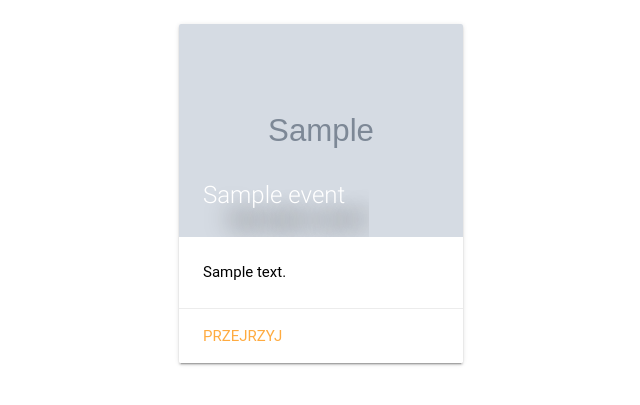
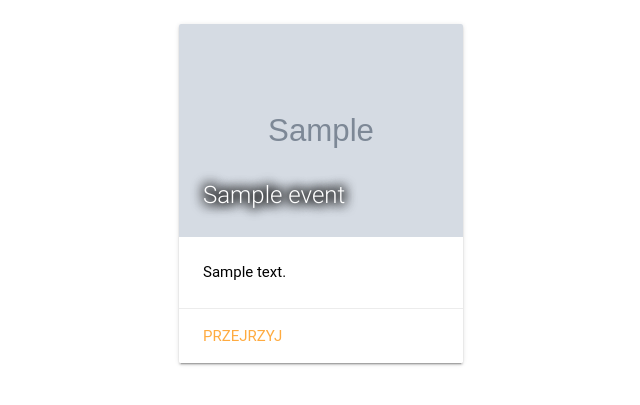
Before and after one commit to Michcioperz/plansza, a Django app: template plansza/templates/plansza/list_events.html in a window 1280 px wide. Shown: the part 183-588 px from the top of the page, without its empty margins (13-653 px from the left). Run offline with Django 3.2, Linux system fonts and the light colour scheme; the template is opened without the code that fills it: most values are stand-ins (such as "Sample title", 1, 10 or a date in 2020); grey boxes marked "Sample" are stand-in pictures; data that the repository does not hold is empty; some libraries are stand-ins or nearby versions; some web fonts are replaced.

Commit message:
okay, this one then

```diff
--- a/plansza/static/style.css
+++ b/plansza/static/style.css
@@ -1,4 +1,3 @@
 .card-title {
-  max-width: 100%;
-  text-shadow: 1em 1em 1em black;
+  text-shadow: 2px 2px 0.5em black, -2px 2px 0.5em black, 2px -2px 0.5em black, -2px -2px 0.5em black;
 }
```
